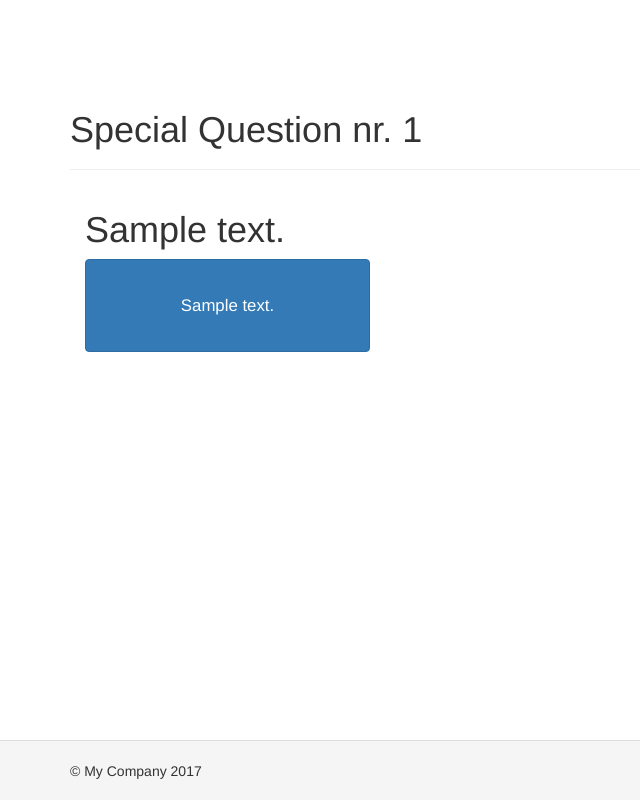
After one commit to movo608/quiz, a PHP site: template frontend/views/quiz/special.php in a window 1280 px wide. The commit adds this page. Shown: the whole page, without its empty margins (0-640 px from the left). Run offline with PHP 8.4, Linux system fonts and the light colour scheme; the template is opened without the code that fills it: most values are stand-ins (such as "Sample title", 1, 10 or a date in 2020); data that the repository does not hold is empty; some libraries are stand-ins or nearby versions.

Commit message:
Special Questions

```diff
--- a/frontend/assets/AppAsset.php
+++ b/frontend/assets/AppAsset.php
@@ -12,7 +12,8 @@ class AppAsset extends AssetBundle
     public $basePath = '@webroot';
     public $baseUrl = '@web';
     public $css = [
-        'css/site.css'
+        'css/site.css',
+    	'css/custom.css'
     ];
     public $js = [
     ];
--- /dev/null
+++ b/frontend/views/quiz/special.php
@@ -0,0 +1,42 @@
+<?php
+
+use yii\helpers\Html;
+
+$this->title = 'Special Question nr. ' . $special_model['id'];
+
+$this->params['breadcrumbs'][] = 'Special';
+$this->params['breadcrumbs'][] = $special_model['id'];
+?>
+
+<div class="page-header">
+	<h1><?= Html::encode($this->title) ?></h1>
+</div>
+
+<div class="hidden homeUrl" id="<?= Yii::$app->homeUrl . 'frontend/' ?>"></div>
+
+<div class="container">
+	<div class="col-md-12">
+		<div class="row">
+			<div class="title col-md-6">
+				<div class="row">
+					<h1><?= $special_model['text'] ?></h1>
+				</div>
+
+				<div class="row">
+					<?php foreach ($special_answers_model as $answer): ?>
+
+						<button data-is_true="<?= $answer->is_true ?>" class="col-md-6 btn btn-primary"><?= $answer->text ?></button>
+
+					<?php endforeach; ?>
+				</div>
+			</div>
+			<div class="col-md-6 source photo-video">
+				<?php if ($special_model['add_on_type'] == 'photo'): ?>
+
+					<img class="col-md-10 col-md-offset-2 add-on" src="<?= $special_model['add_on'] ?>"/>
+
+				<?php endif; ?>
+			</div>
+		</div>
+	</div>
+</div>
--- /dev/null
+++ b/frontend/web/css/custom.css
@@ -0,0 +1,4 @@
+.btn {
+	padding: 2em 2em;
+	font-size: 1.2em;
+}
```
Also changed, not shown: common/models/SpecialQuestions.php (added, +49 -0 lines), common/models/SpecialQuestionsAnswers.php (added, +49 -0 lines), frontend/controllers/QuizController.php (+25 -3 lines), frontend/views/quiz/genre.php (+5 -7 lines), frontend/views/quiz/index.php (+5 -9 lines), frontend/views/quiz/question.php (+11 -2 lines).
